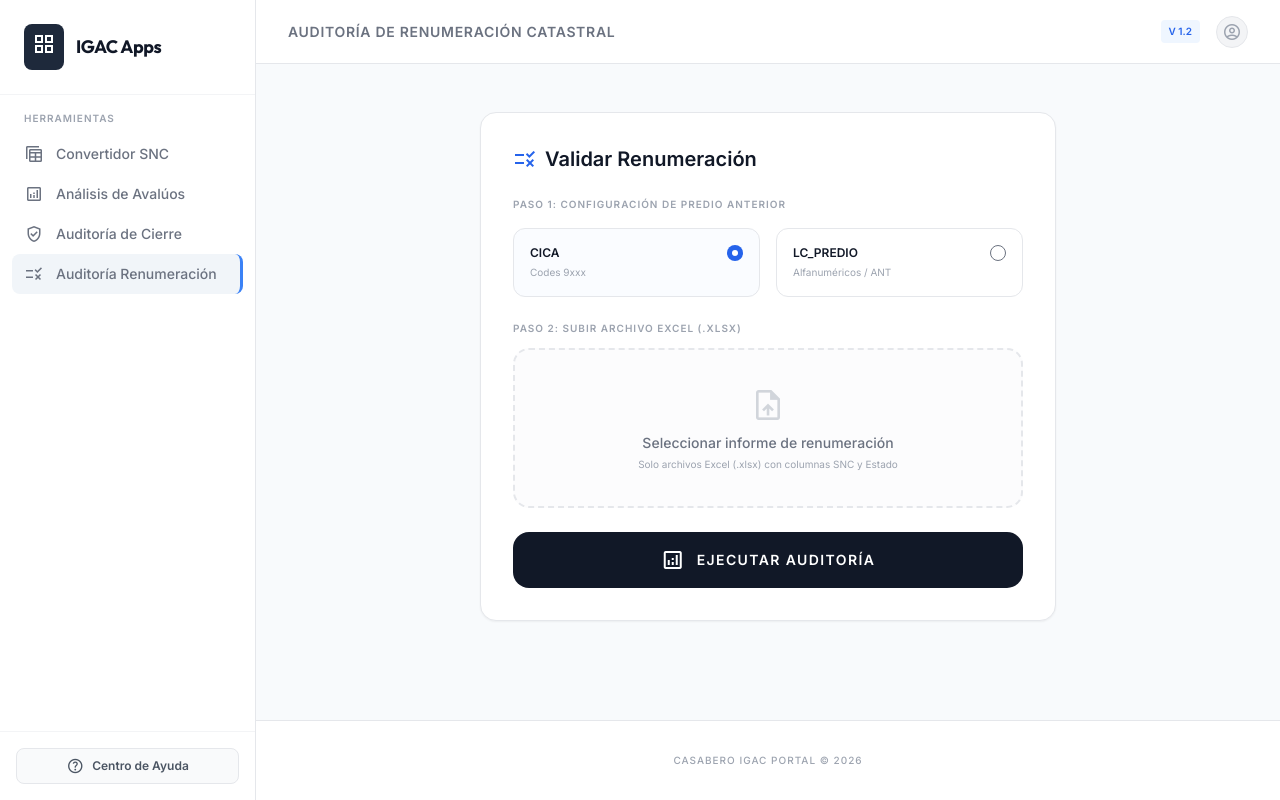
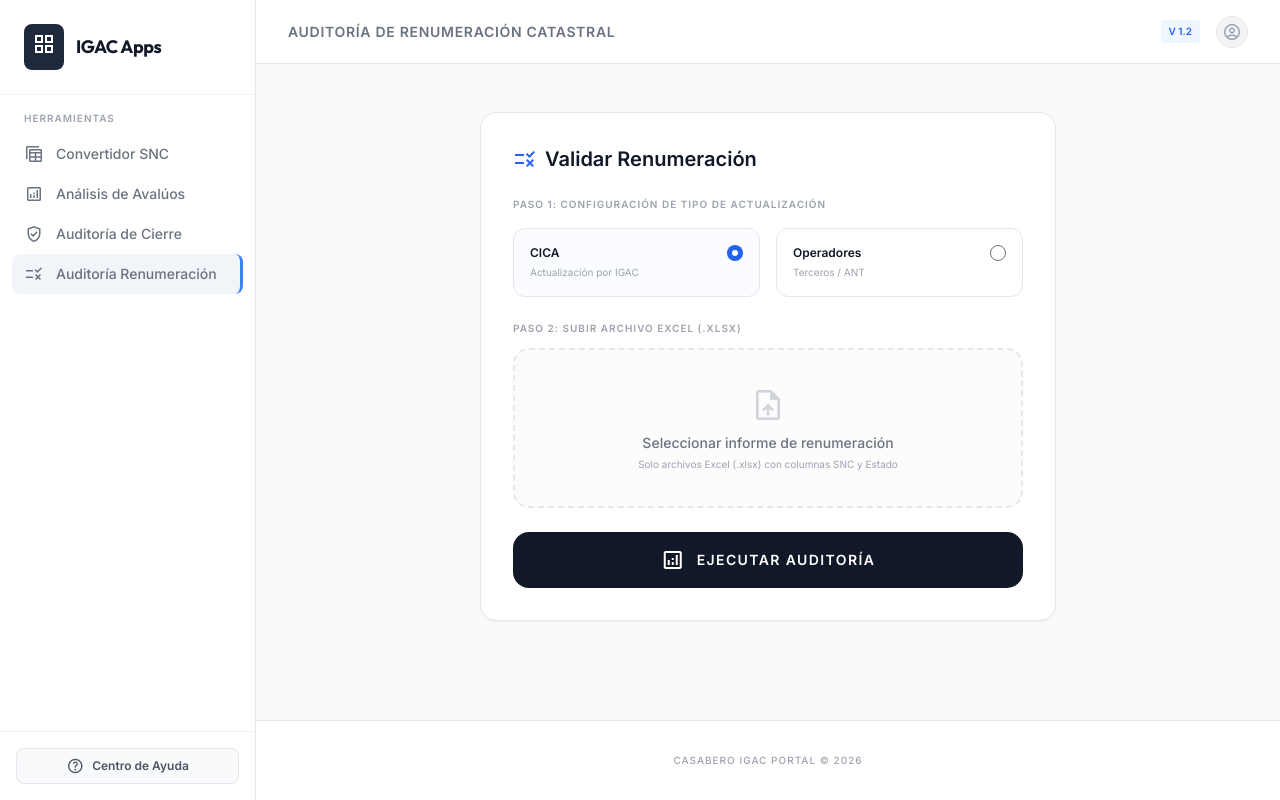
Before and after one commit to casabero/igac-portal, a Flask app: page /renumeracion in a window 1280 px wide. Run offline with Flask 3, Linux system fonts and the light colour scheme; some libraries are stand-ins or nearby versions.

Commit message:
style: refine renumbering tool labels (CICA vs Operadores)

```diff
--- a/modules/renumeracion_auditor.py
+++ b/modules/renumeracion_auditor.py
@@ -22,7 +22,7 @@ def es_provisional(serie):
 def procesar_renumeracion(file_stream, tipo_config):
     """
     Refactorización del script original para el backend del portal.
-    tipo_config: '1' para CICA, '2' para LC_PREDIO
+    tipo_config: '1' para CICA (IGAC), '2' para Operadores (Terceros/ANT)
     """
     # 1. Configuración de columnas
     if tipo_config == '1':
--- a/templates/renumeracion_tool.html
+++ b/templates/renumeracion_tool.html
@@ -16,7 +16,7 @@
         <form method="POST" enctype="multipart/form-data" class="space-y-6">
             <div class="space-y-4">
                 <label class="block text-[10px] font-bold text-gray-400 uppercase tracking-widest">Paso 1: Configuración
-                    de Predio Anterior</label>
+                    de Tipo de Actualización</label>
                 <div class="grid grid-cols-2 gap-4">
                     <label
                         class="relative flex flex-col p-4 border rounded-xl cursor-pointer hover:bg-gray-50 transition-all border-gray-200"
@@ -25,7 +25,7 @@
                             class="absolute top-4 right-4 text-accent focus:ring-accent" checked
                             onchange="updateRadioSelection()">
                         <span class="text-xs font-bold text-gray-900">CICA</span>
-                        <span class="text-[10px] text-gray-400 mt-1">Codes 9xxx</span>
+                        <span class="text-[10px] text-gray-400 mt-1">Actualización por IGAC</span>
                     </label>
                     <label
                         class="relative flex flex-col p-4 border rounded-xl cursor-pointer hover:bg-gray-50 transition-all border-gray-200"
@@ -33,8 +33,8 @@
                         <input type="radio" name="tipo" value="2"
                             class="absolute top-4 right-4 text-accent focus:ring-accent"
                             onchange="updateRadioSelection()">
-                        <span class="text-xs font-bold text-gray-900">LC_PREDIO</span>
-                        <span class="text-[10px] text-gray-400 mt-1">Alfanuméricos / ANT</span>
+                        <span class="text-xs font-bold text-gray-900">Operadores</span>
+                        <span class="text-[10px] text-gray-400 mt-1">Terceros / ANT</span>
                     </label>
                 </div>
             </div>
@@ -202,7 +202,7 @@
         <p class="text-[12px] text-blue-700">El Excel debe contener las columnas: <br>
             <b>- Número predial SNC</b><br>
             <b>- Estado</b> (Solo se auditan los 'ACTIVO')<br>
-            <b>- Número predial CICA</b> (O LC_PREDIO según configuración)
+            <b>- Número predial CICA</b> (O LC_PREDIO para Operadores)
         </p>
     </section>
 </div>
```
